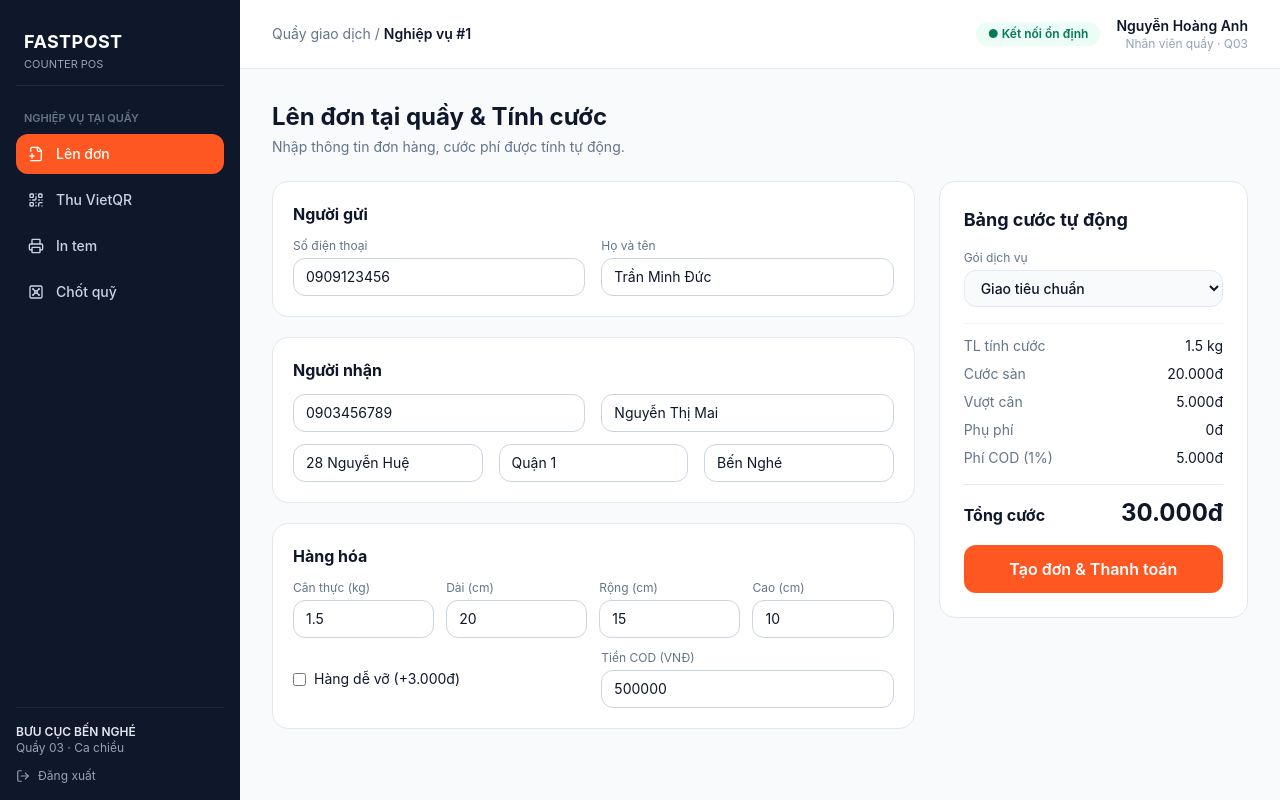
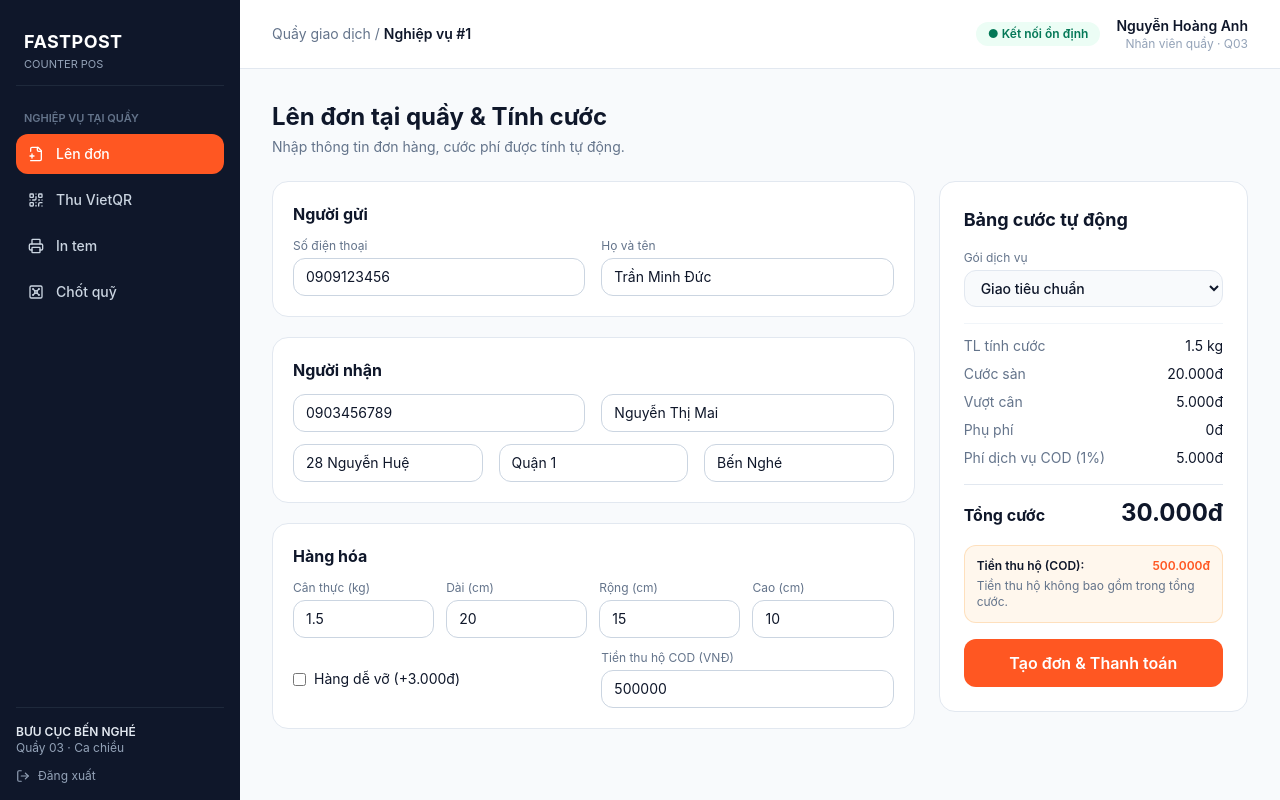
Before and after one commit to Phuc280106/logistics_hcm, a Next.js app in the folder frontend/: page /counter in a window 1280 px wide. Built offline with nearby package versions, Linux system fonts and the light colour scheme; no server answers; sample sign-in values are in the browser's storage.

Commit message:
fix(frontend): clarify COD collection label and display summary box in counter POS

```diff
--- a/frontend/src/app/counter/page.tsx
+++ b/frontend/src/app/counter/page.tsx
@@ -234,8 +234,16 @@ export default function CounterPage() {
                         Hàng dễ vỡ (+3.000đ)
                       </label>
                       <div>
-                        <label className="block text-xs text-slate-500 mb-1">Tiền COD (VNĐ)</label>
-                        <input type="number" value={cod} onChange={(e) => setCod(Number(e.target.value))} className="w-full px-3 py-2 border border-slate-300 rounded-xl text-sm" />
+                        <label className="block text-xs text-slate-500 mb-1">Tiền thu hộ COD (VNĐ)</label>
+                        <input
+                          type="number"
+                          min={0}
+                          step={1000}
+                          value={cod || ""}
+                          onChange={(e) => setCod(Number(e.target.value || 0))}
+                          placeholder="Ví dụ: 500000"
+                          className="w-full px-3 py-2 border border-slate-300 rounded-xl text-sm"
+                        />
                       </div>
                     </div>
                   </div>
@@ -256,11 +264,18 @@ export default function CounterPage() {
                     <div className="flex justify-between"><span className="text-slate-500">Cước sàn</span><span>{formatVnd(fee.cuocSan)}</span></div>
                     <div className="flex justify-between"><span className="text-slate-500">Vượt cân</span><span>{formatVnd(fee.cuocVuotCan)}</span></div>
                     <div className="flex justify-between"><span className="text-slate-500">Phụ phí</span><span>{formatVnd(fee.phuPhi)}</span></div>
-                    <div className="flex justify-between"><span className="text-slate-500">Phí COD (1%)</span><span>{formatVnd(fee.phiCod)}</span></div>
+                    <div className="flex justify-between"><span className="text-slate-500">Phí dịch vụ COD (1%)</span><span>{formatVnd(fee.phiCod)}</span></div>
                   </div>
                   <div className="border-t border-slate-200 pt-3 flex items-baseline justify-between">
                     <span className="font-bold">Tổng cước</span>
                     <span className="text-2xl font-bold text-[#0F172A]">{formatVnd(fee.tongCuoc)}</span>
+                  </div>
+                  <div className="p-3 rounded-xl bg-orange-50 border border-orange-200/70 text-xs space-y-1">
+                    <div className="flex justify-between font-semibold text-[#0F172A]">
+                      <span>Tiền thu hộ (COD):</span>
+                      <span className="text-[#FF5722]">{formatVnd(cod)}</span>
+                    </div>
+                    <div className="text-slate-500">Tiền thu hộ không bao gồm trong tổng cước.</div>
                   </div>
                   <button
                     onClick={handleCreateOrder}
```
